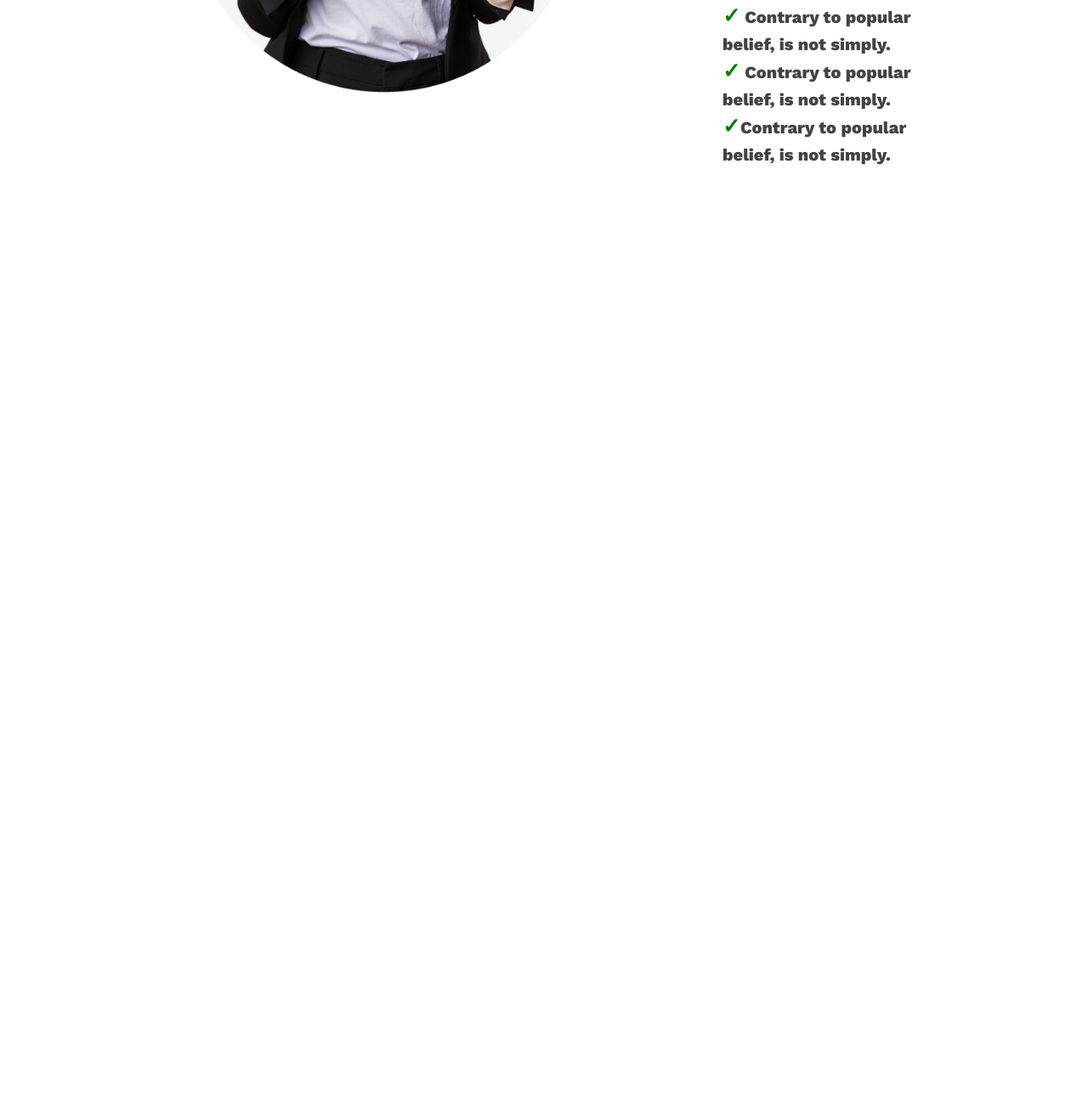
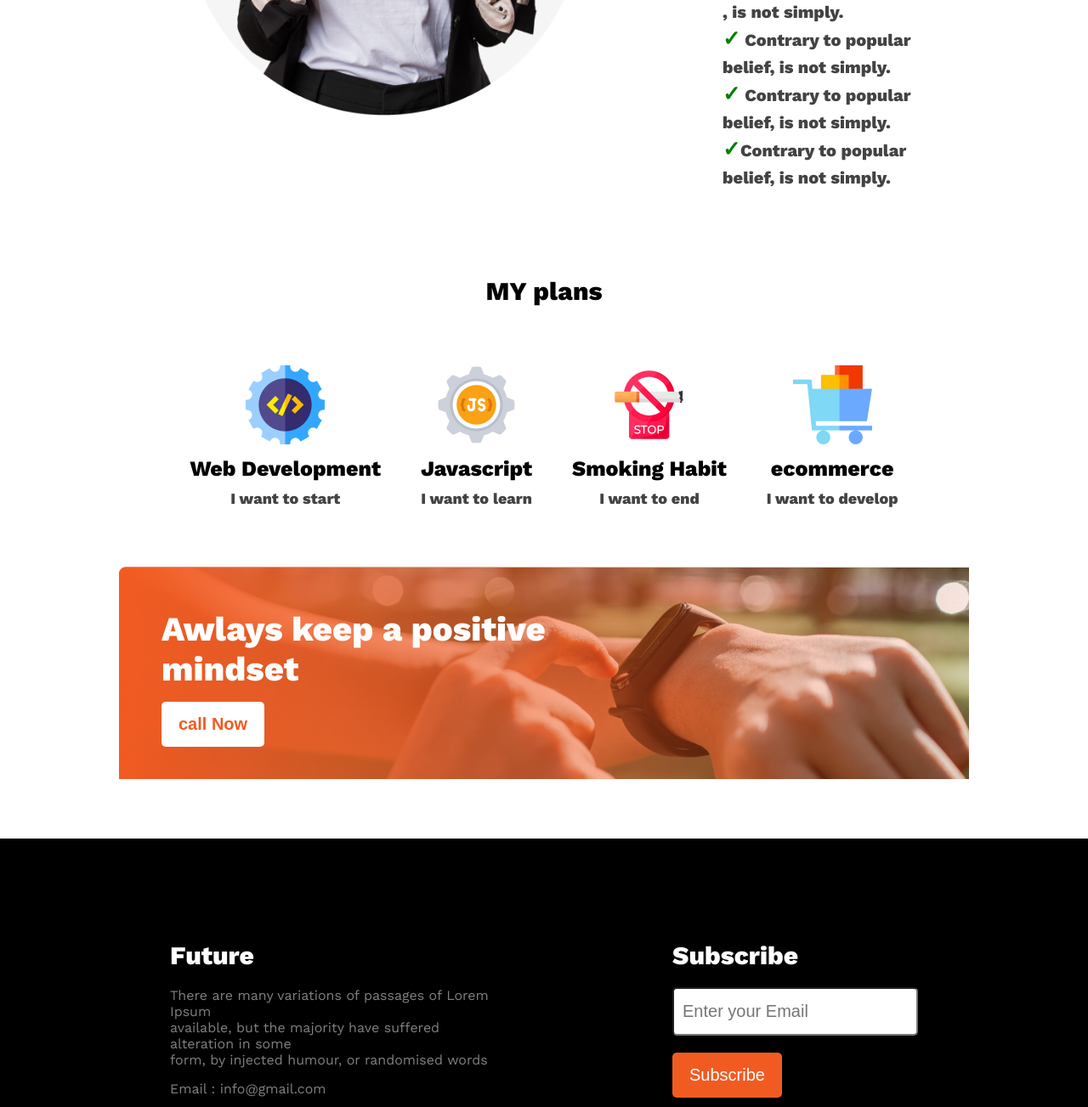
Before and after one commit to rojina560/new-year-23, a plain HTML site: page index.html in a window 1280 px wide. Shown: the part 1497-2800 px from the top of the page at 85% size. Before the commit the page ends 1765 px from the top, so only its background shows below. Drawn offline with nearby package versions, Linux system fonts and the light colour scheme.

Commit message:
footer section added

```diff
--- a/index.html
+++ b/index.html
@@ -15,7 +15,7 @@
 <body>
     <header>
         <div class="header-container">
-            <img src="images/banner/banner2.png" alt="">
+            <img src="images/banner/banner1.png" alt="">
                 <div class="banner-text">
                     <h1>All Thinks Are Possible If You believe</h1>
                     <p>There are many variations of passages of Lorem Ipsum
@@ -51,9 +51,69 @@
                 </div>
             </div>
         </section>
+        <!-- /* my plan section code  -->
+        <section>
+            <h2 class="my-plan">MY plans</h2>
+            <div class="my-plan-container">
+                <div class="plan-item">
+                    <img src="images/icons/web.png" alt="">
+                    <h3>Web Development</h3>
+                    <p>I want to start</p>
+                </div>
+                <div class="plan-item">
+                    <img src="images/icons/js.png" alt="">
+                    <h3>Javascript</h3>
+                    <p>I want to learn
+                    </p>
+                </div>
+                <div class="plan-item">
+                    <img src="images/icons/smoke.png" alt="">
+                    <h3>Smoking Habit</h3>
+                    <p>I want to end</p>
+
+                </div>
+                <div class="plan-item">
+                    <img src="images/icons/ecom.png" alt="">
+                    <h3>ecommerce</h3>
+                    <p>I want to develop</p>
+
+                </div>
+            </div>
+        </section>
+        <!-- watch section  -->
+        <section>
+            <div class="watch-section">
+                <h2>Awlays keep a positive <br>
+                    mindset</h2>
+                    <button class="btn-primary btn"> call Now</button>
+
+            </div>
+        </section>
 
     </main>
+
     <footer>
+        <!-- footer section code  -->
+        <div class="footer-container">
+            <div class="footer-text">
+                <h2>Future</h2>
+                <p>There are many variations of passages of Lorem Ipsum <br>
+                    available, but the majority have suffered alteration in some <br>
+                    form, by injected humour, or randomised words</p>
+                    <p>Email : info@gmail.com</p>
+                    <p>Phone : 01500 00 00 00</p>
+                    <div class="social-link">
+                        <a href=""><img src="images/icons/youtube.png" alt=""></a>
+                        <a href=""><img src="images/icons/fb.png" alt=""></a>
+                        <a href=""><img src="images/icons/twitter.png" alt=""></a>
+                    </div>
+            </div>
+            <div class="footer-form">
+                <h2>Subscribe</h2>
+                <input type="email" placeholder="Enter your Email"> <br>
+                <button class="btn-primary">Subscribe </button>
+            </div>
+        </div>
 
     </footer>
 
--- a/style.css
+++ b/style.css
@@ -9,8 +9,7 @@ body{
 }
 .header-container{
     position: relative;
-    border: 1px solid red;
-    background: gray;
+    background: #fdf5f5;
 
 }
 .header-container{
@@ -34,7 +33,7 @@ body{
   padding: 15px 0;
 }
 .btn-primary{
-    padding:20px ;
+    padding: 15px 20px ;
     border-radius: 5px;
     background: #F15B22;
     color: white;
@@ -47,7 +46,7 @@ body{
     display: flex;
     align-items: center;
     gap: 150px;
-    padding: 70px 200px;
+    padding: 100px 200px;
     background: #fff;
 }
 .previous-img img{
@@ -79,3 +78,73 @@ li:before {
     font-size: 25px;
     font-weight: 800;
    }
+   /* my plan section code */
+   .my-plan-container{
+    display: flex;
+    justify-content: space-around;
+    margin: 70px 200px;
+    text-align: center;
+
+   }
+   .plan-item h3{
+    font-size: 25px;
+    padding: 10px 0;
+   }
+   .plan-item p{
+    color: #444343;
+    font-weight:600;
+    font-size: 18px;
+   }
+   .my-plan{
+    text-align: center;
+    font-size: 30px;
+   }
+   /* watch section code  */
+   .watch-section{
+    width: 1000px;
+    height: 250px;
+    margin:70px auto ;
+     background-image: url("images/gradient2.png"),url("images/watch.png");
+    background-repeat: no-repeat;
+   }
+   .watch-section h2{
+    padding: 50px 50px 15px;
+    font-size: 40px;
+    color: #fff;
+
+   }
+   .btn{
+    margin-left: 50px;
+    background:#fff ;
+    color: #F15B22;
+    font-weight: 600;
+   }
+   /* footer section code */
+   footer{
+    background: #000;
+   }
+   .footer-container{
+    display: flex;
+    padding: 100px 200px;
+    gap: 200px;
+
+
+   }
+   .footer-container h2{
+    font-size: 30px;
+    padding: 20px 0;
+    color: #fff;
+   }
+   .footer-container p{
+    color: grey;
+    padding-bottom: 15px;
+   }
+   .social-link a{
+    margin: 0px 15px;
+   }
+   .footer-form input{
+    padding: 15px 10px;
+    font-size: 20px;
+    border-radius: 5px;
+    margin-bottom: 20px;
+   }
```
